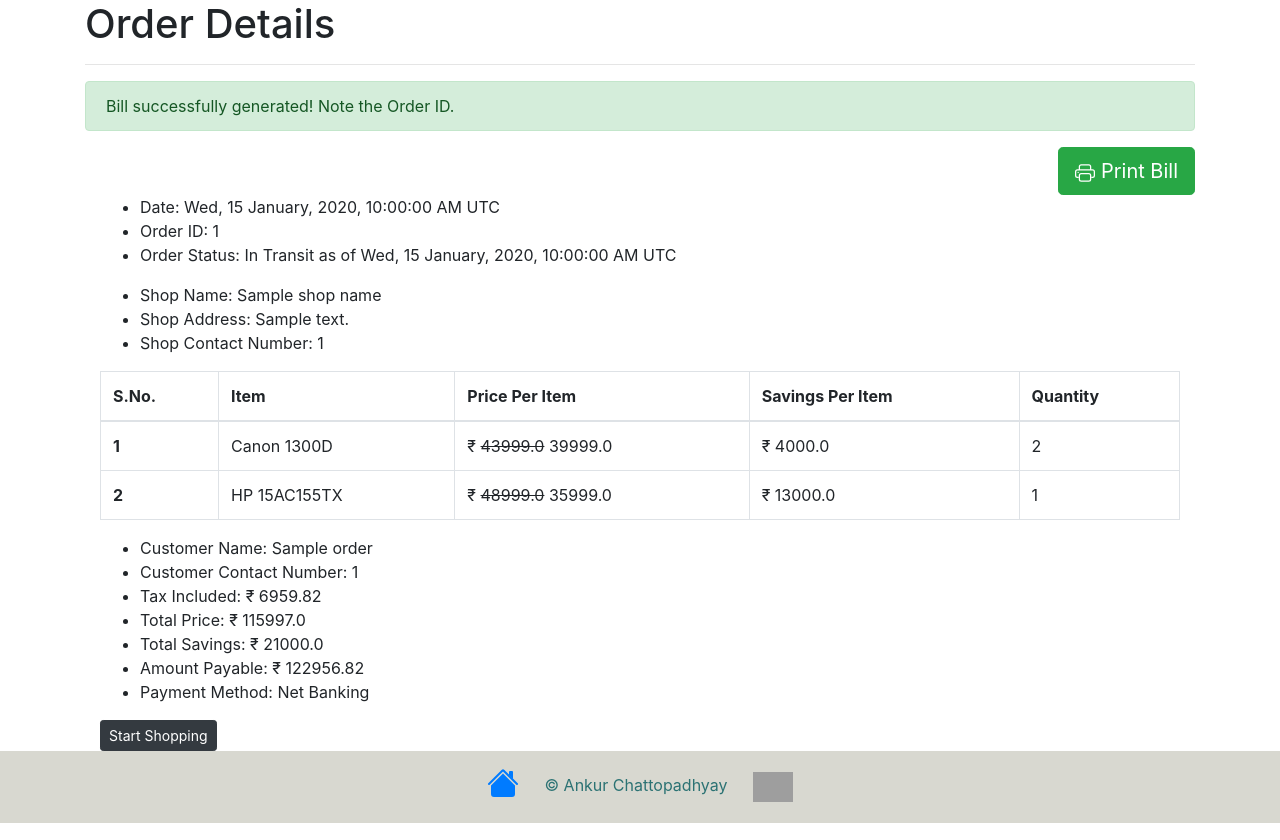
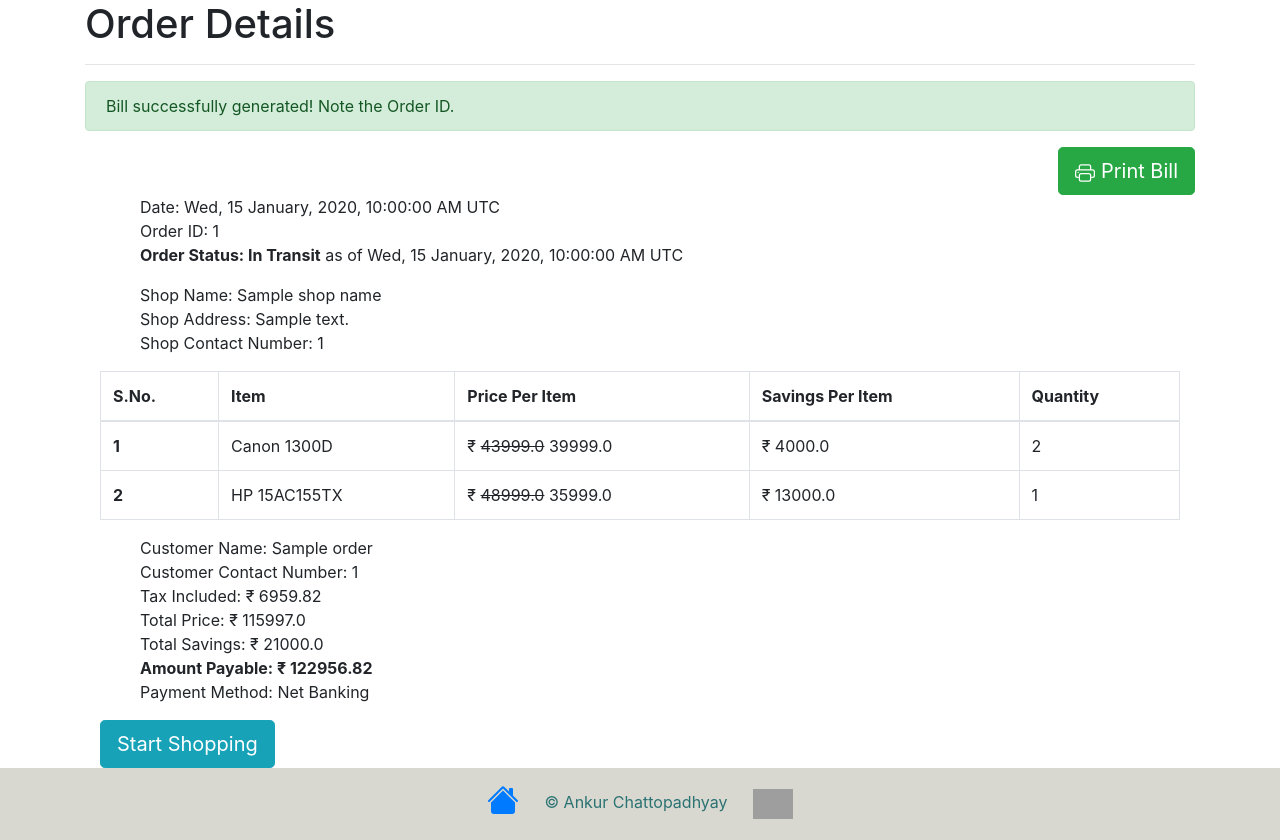
Before and after one commit to girlscript-blr/code-with-girlscript-bangalore, a Django app: template Hard/1. Shopping Cart Problem/solutions/chttrjeankr_Ankur_Chattopadhyay/shoppingcart/templates/display_bill.html in a window 1280 px wide. Run offline with Django 3.2, Linux system fonts and the light colour scheme; tables that the repository leaves empty hold one stand-in row (values such as "Sample post"); the template is opened without the code that fills it: values that come from a table or form of the project are taken from there, most other values are stand-ins (such as "Sample title", 1, 10 or a date in 2020); parts of the project's set-up code (start-up, migrations or seed data) failed here and were passed over; some libraries are stand-ins or nearby versions; grey boxes are pictures that could not be loaded.

Commit message:
fix: change display bugs

```diff
--- a/Hard/1. Shopping Cart Problem/solutions/chttrjeankr_Ankur_Chattopadhyay/shoppingcart/templates/create_order.html
+++ b/Hard/1. Shopping Cart Problem/solutions/chttrjeankr_Ankur_Chattopadhyay/shoppingcart/templates/create_order.html
@@ -22,7 +22,7 @@
           <tr>
             <th scope="row">{{ forloop.counter }}</th>
             <td>{{ item.name }}</td>
-            {% if item.discount_price != 0 %}
+            {% if item.discount_price %}
             <td>
               &#8377; <strike>{{ item.original_price }}</strike>
               {{item.actual_price }}
--- a/Hard/1. Shopping Cart Problem/solutions/chttrjeankr_Ankur_Chattopadhyay/shoppingcart/templates/display_bill.html
+++ b/Hard/1. Shopping Cart Problem/solutions/chttrjeankr_Ankur_Chattopadhyay/shoppingcart/templates/display_bill.html
@@ -42,18 +42,18 @@
   </div>
 
   <div class="container">
-    <ul>
+    <ul style="list-style-type: none;">
       <li>Date: {{ order.billing_date_time|date:"D, d F, Y, h:i:s A e" }}</li>
       <li>Order ID: {{ order.pk }}</li>
       <li>
         <!-- prettier-ignore -->
-        Order Status: {{ order.get_order_status_display }} as of
-        {{ order.order_modified|date:"D, d F, Y, h:i:s A e" }}
+        <strong>Order Status: {{ order.get_order_status_display }}</strong> as
+        of {{ order.order_modified|date:"D, d F, Y, h:i:s A e" }}
       </li>
     </ul>
   </div>
   <div class="container">
-    <ul>
+    <ul style="list-style-type: none;">
       <li>Shop Name: {{ shopName }}</li>
       <li>Shop Address: {{ shopAddress }}</li>
       <li>Shop Contact Number: {{ shopContactNumber }}</li>
@@ -75,7 +75,7 @@
         <tr>
           <th scope="row">{{ forloop.counter }}</th>
           <td>{{ item.name }}</td>
-          {% if item.discount_price != 0 %}
+          {% if item.discount_price %}
           <td>
             &#8377; <strike>{{ item.original_price }}</strike>
             {{item.actual_price }}
@@ -92,7 +92,7 @@
     </table>
   </div>
   <div class="container">
-    <ul>
+    <ul style="list-style-type: none;">
       <li>Customer Name: {{ order.customer_name }}</li>
       <li>Customer Contact Number: {{ order.customer_mobile_no }}</li>
       <li>Tax Included: &#8377; {{ order.total_tax }}</li>
@@ -101,7 +101,9 @@
       {% endif %}
       <li>Total Price: &#8377; {{ order.total_item_price }}</li>
       <li>Total Savings: &#8377; {{ order.total_savings }}</li>
-      <li>Amount Payable: &#8377; {{ order.amount_payable }}</li>
+      <li>
+        <strong>Amount Payable: &#8377; {{ order.amount_payable }}</strong>
+      </li>
       <li>Payment Method: {{ order.get_payment_method_display }}</li>
       {% if order.delivery_option == 'HMD' %}
       <li>Shipping Address: {{ order.shipping_address }}</li>
@@ -112,7 +114,7 @@
   <div class="container">
     <button
       type="submit"
-      class="btn btn-dark btn-sm"
+      class="btn btn-info btn-lg"
       onclick="window.location.href='/categories'"
     >
       Start Shopping
```
